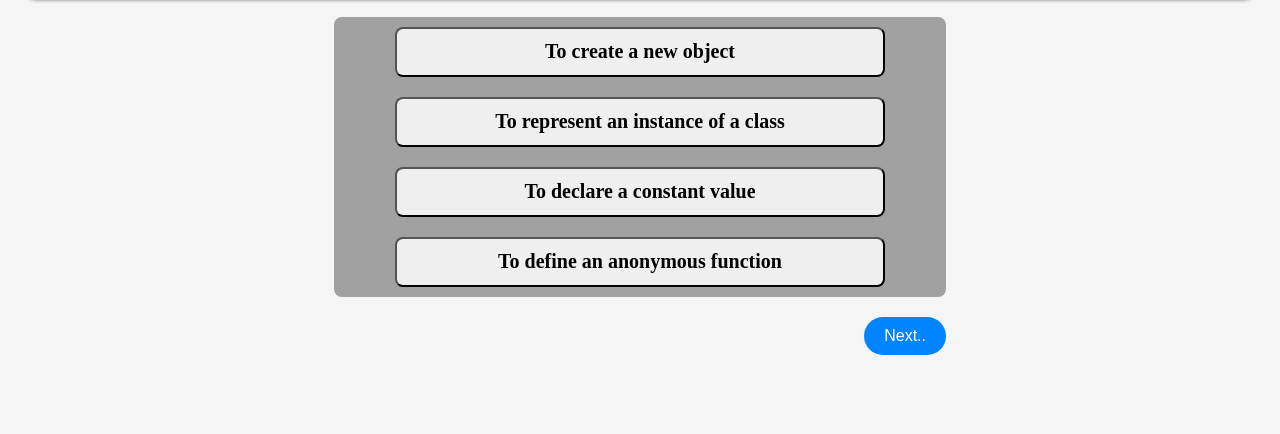
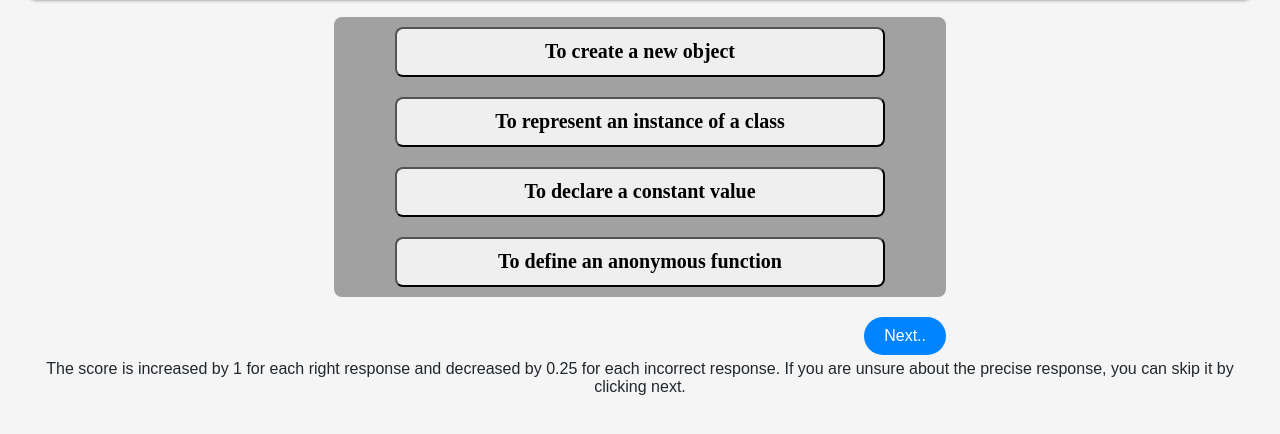
Before and after one commit to sumanthduggina/Quiz, a plain HTML site: page index.html in a window 1280 px wide. Both pictures are taken after a click on the button "Java". Shown: the part 174-608 px from the top of the page. Drawn offline with Linux system fonts and the light colour scheme.

Commit message:
Add files via upload

```diff
--- a/index.html
+++ b/index.html
@@ -13,7 +13,10 @@
   <div id="btn">
     <button id="next">Next..</button>
   </div>
+  <div id="disclaimer">
+  </div>
   <script src="script.js"></script>
+
 </body>
 
 </html>
--- a/script.js
+++ b/script.js
@@ -244,13 +244,14 @@ const queON= [
        const optionEl = document.getElementById("options");
        const scoreEl = document.getElementById("score");
        const nextEl=document.getElementById("next");
-
+       const disclaimerEl=document.getElementById("disclaimer");
 //   Showing all the skills
 showSKills();
 let questions=null;
 function showSKills(){
     const skills = ["C", "Java", "Javascript","Mysql"];
     questionEl.textContent="Choose the skill you wish to put yourself to the test with.";
+
     skills.forEach((skill)=>{
         document.getElementById("next").style.display = "none";
         const btn=document.createElement('button');
@@ -258,7 +259,6 @@ function showSKills(){
         optionEl.appendChild(btn);
         btn.addEventListener("click", () => {
             optionEl.textContent = '';
-
             if(skill=='Java'){
                 questions=javaQuestions;
                 showQuestion();
@@ -272,11 +272,11 @@ function showSKills(){
 }
 
 
-
     // next
     nextEl.addEventListener('click',nextQuestion);
 
       function showQuestion(){
+        disclaimerEl.textContent="The score is increased by 1 for each right response and decreased by 0.25 for each incorrect response. If you are unsure about the precise response, you can skip it by clicking next.";
 
          // Destructuring the object
        const{correctAnswer, options, question} = questions[currentQuestion];
@@ -301,7 +301,9 @@ function showSKills(){
             }
 
         scoreEl.textContent = `Score: ${score}/${questions.length}`;
+
         nextQuestion();
+
             });
         });
     }
@@ -310,10 +312,11 @@ function showSKills(){
      optionEl.textContent = '';
       if(currentQuestion>=10){
         questionEl.textContent = 'Quiz Completed!!';
+        disclaimerEl.textContent='';
         nextEl.remove();
       }
       else{
-        showQuestion();
+           showQuestion();
       }
 
     }
--- a/style.css
+++ b/style.css
@@ -94,3 +94,9 @@ body {
     font-size: 18px;
     box-shadow: 0 2px 4px rgba(3, 3, 3, 0.8);
   }
+
+  #disclaimer{
+    color: #21272d;
+    margin: 5px;
+    text-align: center;
+  }
```
